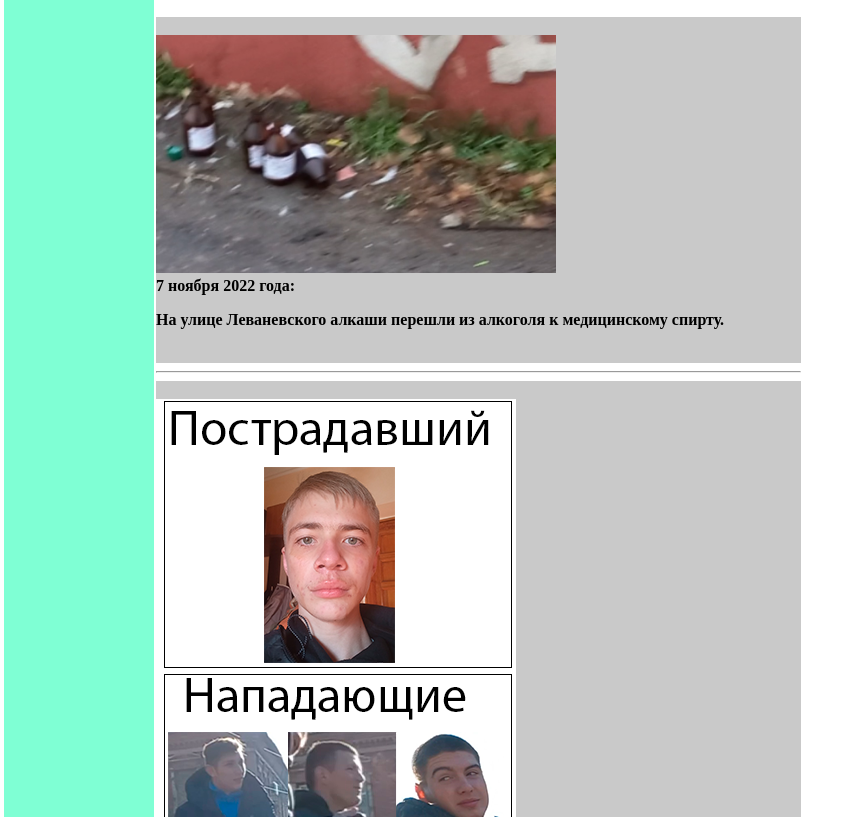
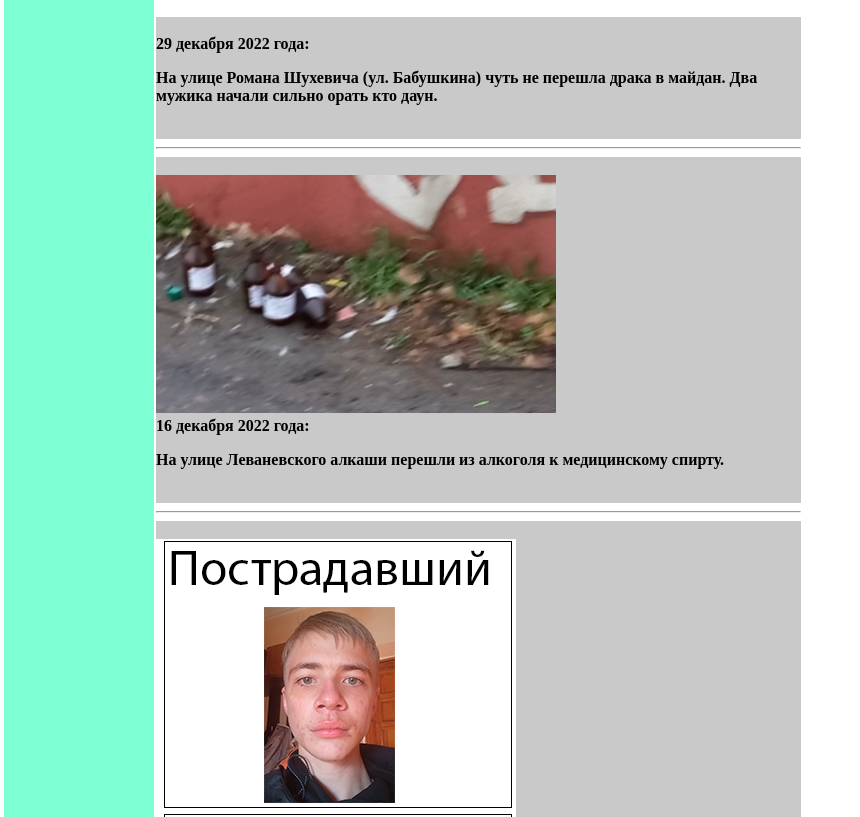
Before and after one commit to Durdom228/opic, a plain HTML site: page index.html in a window 1280 px wide. Shown: the part 1049-1866 px from the top of the page, without its empty margins (0-860 px from the left). Drawn offline with Linux system fonts and the light colour scheme.

Commit message:
Add files via upload

```diff
--- a/index.html
+++ b/index.html
@@ -177,11 +177,18 @@
                     <br>
                     <hr id="news">
                     <h2>Новости:</h2>
+                    <div class="fact" id="29122022news">
+                        <br>
+                        <b>29 декабря 2022 года:</b>
+                        <p>На улице Романа Шухевича (ул. Бабушкина) чуть не перешла драка в майдан. Два мужика начали сильно орать кто даун.</p>
+                        <br>
+                    </div>
+                    <hr>
                     <div class="fact" id="16122022news">
                         <br>
                         <img src="files/16122022news.png" width="400px">
                         <br>
-                        <b>7 ноября 2022 года:</b>
+                        <b>16 декабря 2022 года:</b>
                         <p>На улице Леваневского алкаши перешли из алкоголя к медицинскому спирту.</p>
                         <br>
                     </div>
```
